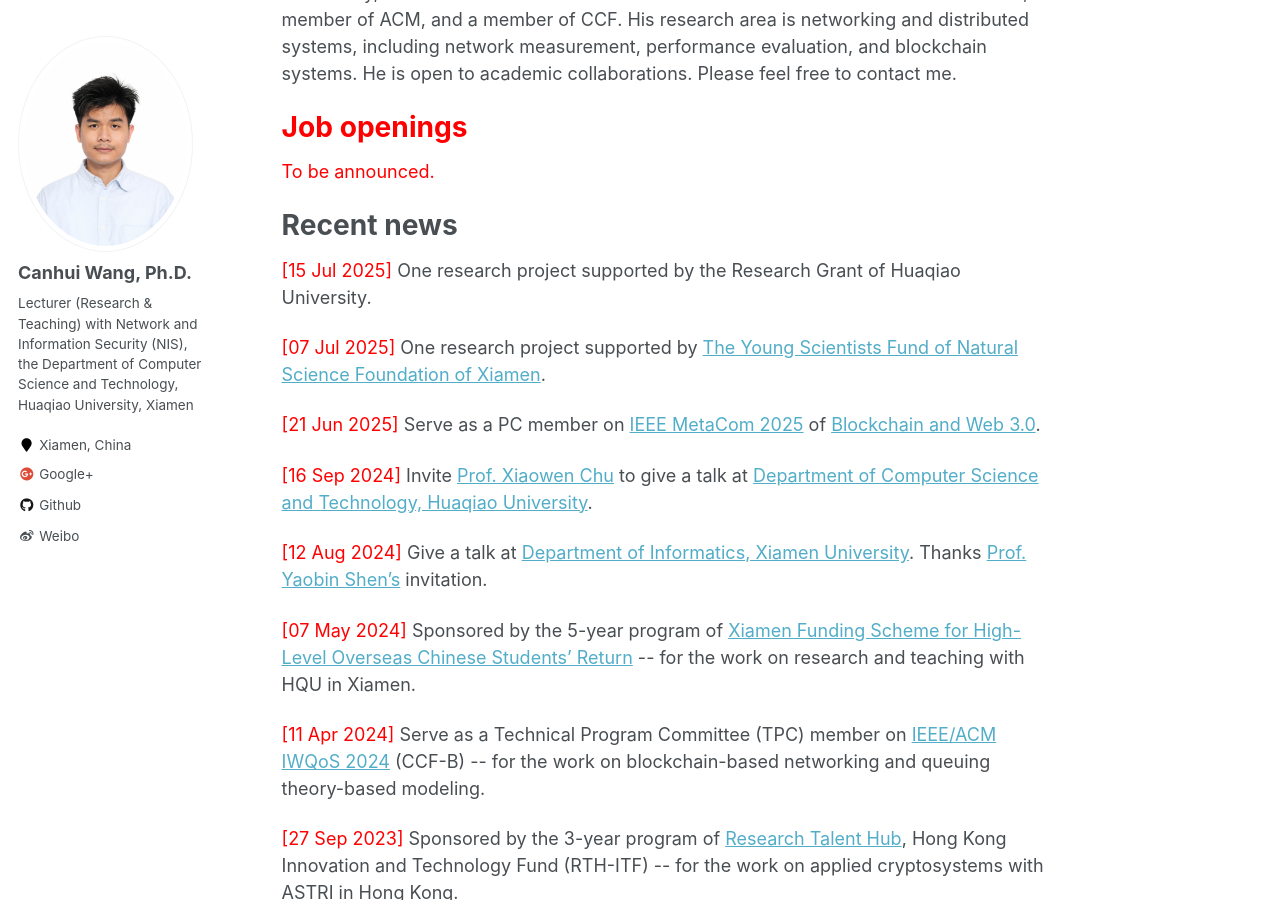
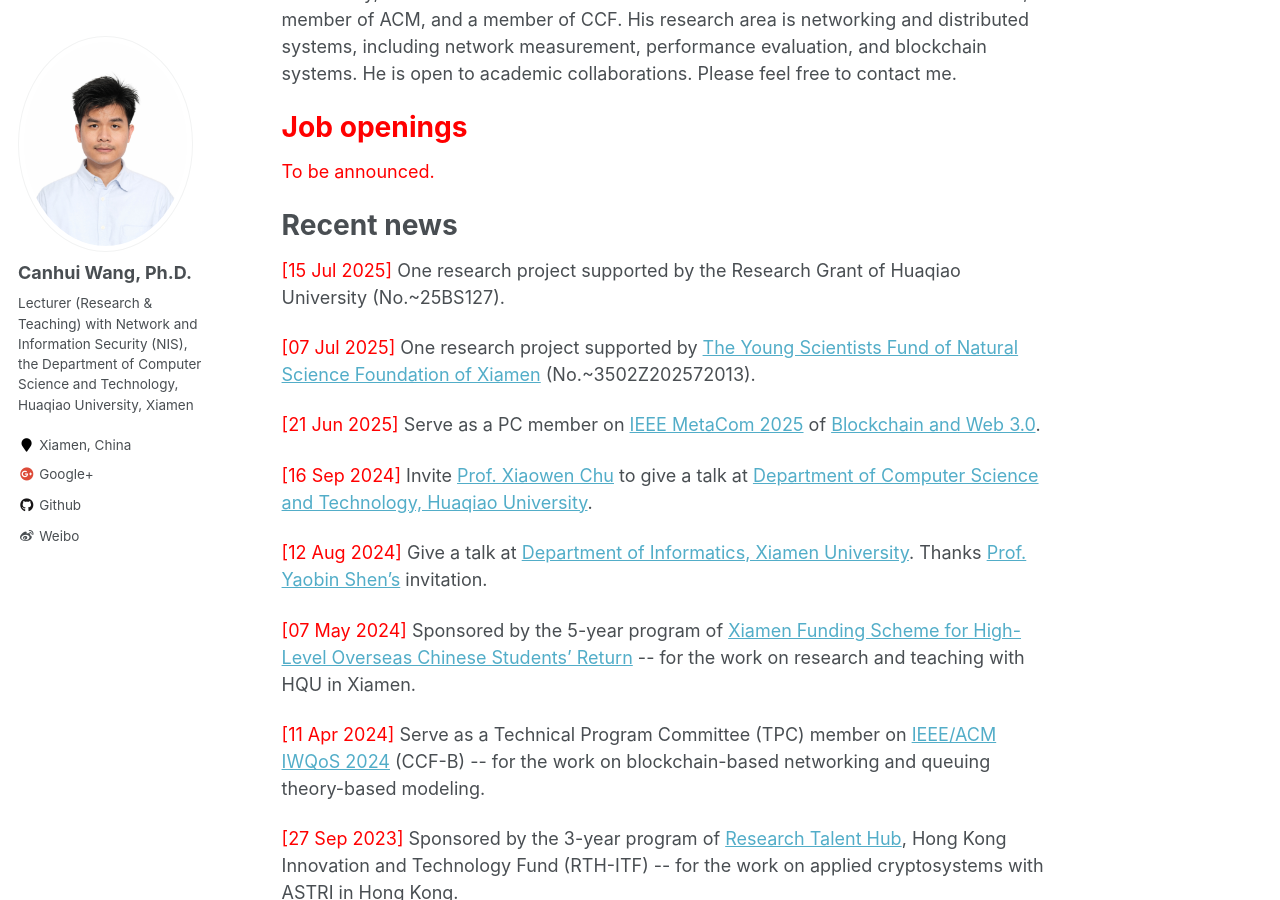
Before and after one commit to Canhui/canhui.github.io, a Jekyll site: the page built from _pages/about.md, in a window 1280 px wide and 900 px high, scrolled down 532 px. Built offline with Jekyll 4.4.1, drawn with Linux system fonts in a browser that asks for light colours.

Commit message:
Update about.md

```diff
--- a/_pages/about.md
+++ b/_pages/about.md
@@ -18,9 +18,9 @@ Canhui Wang is currently a Lecturer (Research & Teaching) with Network and Infor
 Recent news
 ======
 
-<span style="color:red"> \[15 Jul 2025\] </span> One research project supported by the Research Grant of Huaqiao University.
+<span style="color:red"> \[15 Jul 2025\] </span> One research project supported by the Research Grant of Huaqiao University (No.~25BS127).
 
-<span style="color:red"> \[07 Jul 2025\] </span> One research project supported by [The Young Scientists Fund of Natural Science Foundation of Xiamen](http://sti.xm.gov.cn/xxgk/tzgg/202507/t20250703_2943157.htm).
+<span style="color:red"> \[07 Jul 2025\] </span> One research project supported by [The Young Scientists Fund of Natural Science Foundation of Xiamen](http://sti.xm.gov.cn/xxgk/tzgg/202507/t20250703_2943157.htm) (No.~3502Z202572013).
 
 <span style="color:red"> \[21 Jun 2025\] </span> Serve as a PC member on [IEEE MetaCom 2025](https://ieee-metacom.org/) of [Blockchain and Web 3.0](https://easychair.org/conferences2/submissions?a=34918422).
 
```
